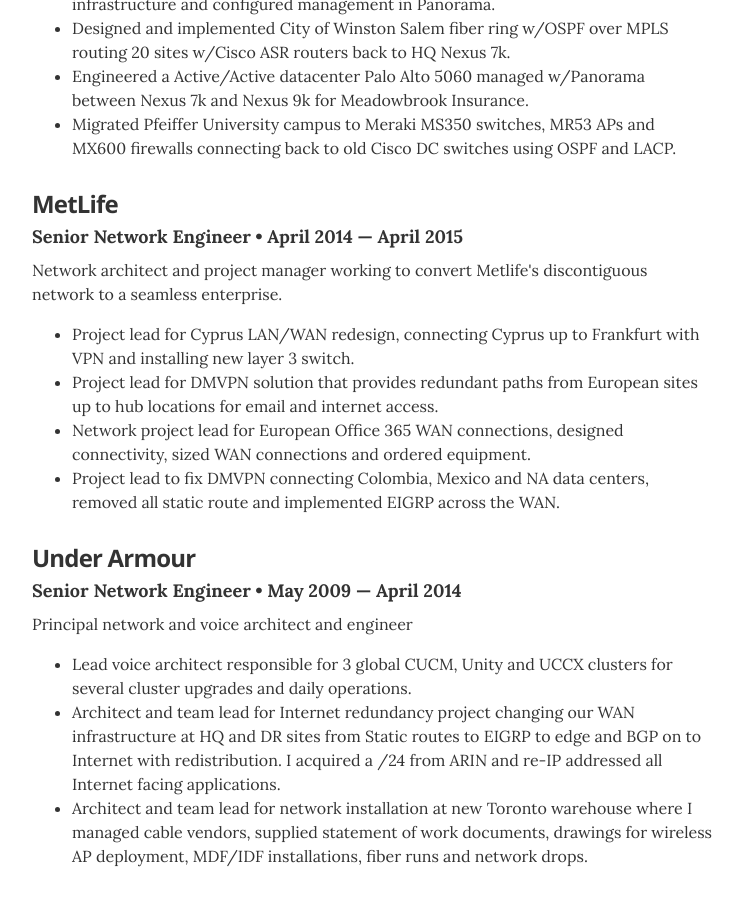
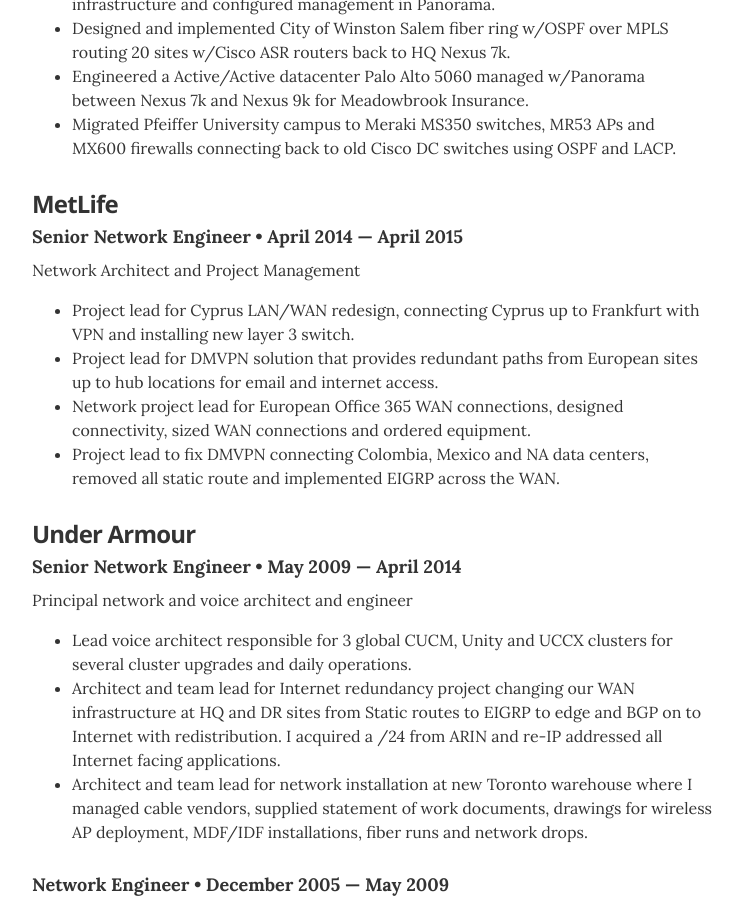
Before and after one commit to jglovier/resume-template, a Jekyll site: the page built from index.html, in a window 1280 px wide and 900 px high, scrolled down 1536 px. Shown: the whole window, without its empty margins (268-1010 px from the left). Built offline with Jekyll 4.4.1, drawn with Linux system fonts in a browser that asks for light colours.

Commit message:
Updated experience

```diff
--- a/_data/experience.yml
+++ b/_data/experience.yml
@@ -37,7 +37,7 @@
 - company: MetLife
   position: Senior Network Engineer
   duration: April 2014 &mdash; April 2015
-  summary: Network architect and project manager working to convert Metlife's discontiguous network to a seamless enterprise.<ul class="resume-item-list">
+  summary: Network Architect and Project Management<ul class="resume-item-list">
       <li>Project lead for Cyprus LAN/WAN redesign, connecting Cyprus up to Frankfurt with VPN and installing new layer 3 switch.</li>
       <li>Project lead for DMVPN solution that provides redundant paths from European sites up to hub locations for email and internet access.</li>
       <li>Network project lead for European Office 365 WAN connections, designed connectivity, sized WAN connections and ordered equipment.</li>
```
